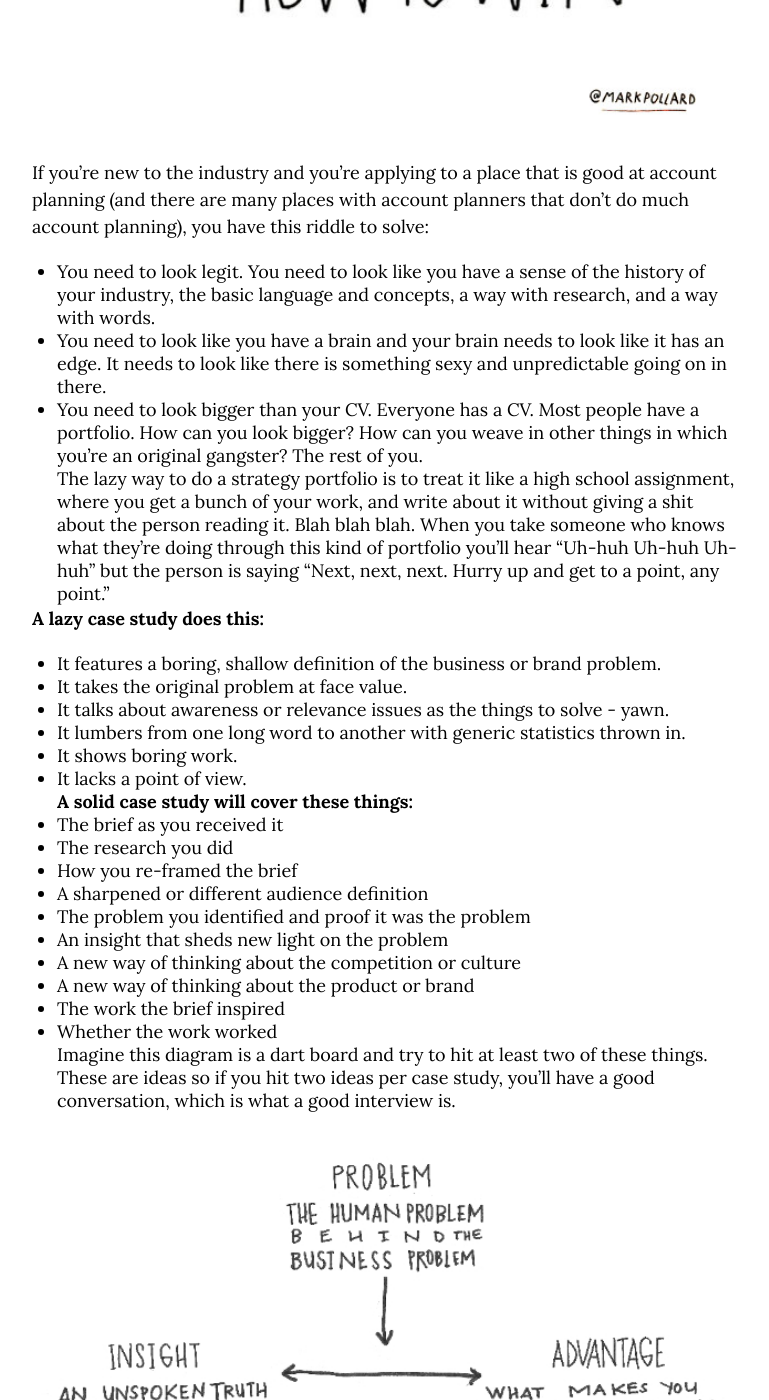
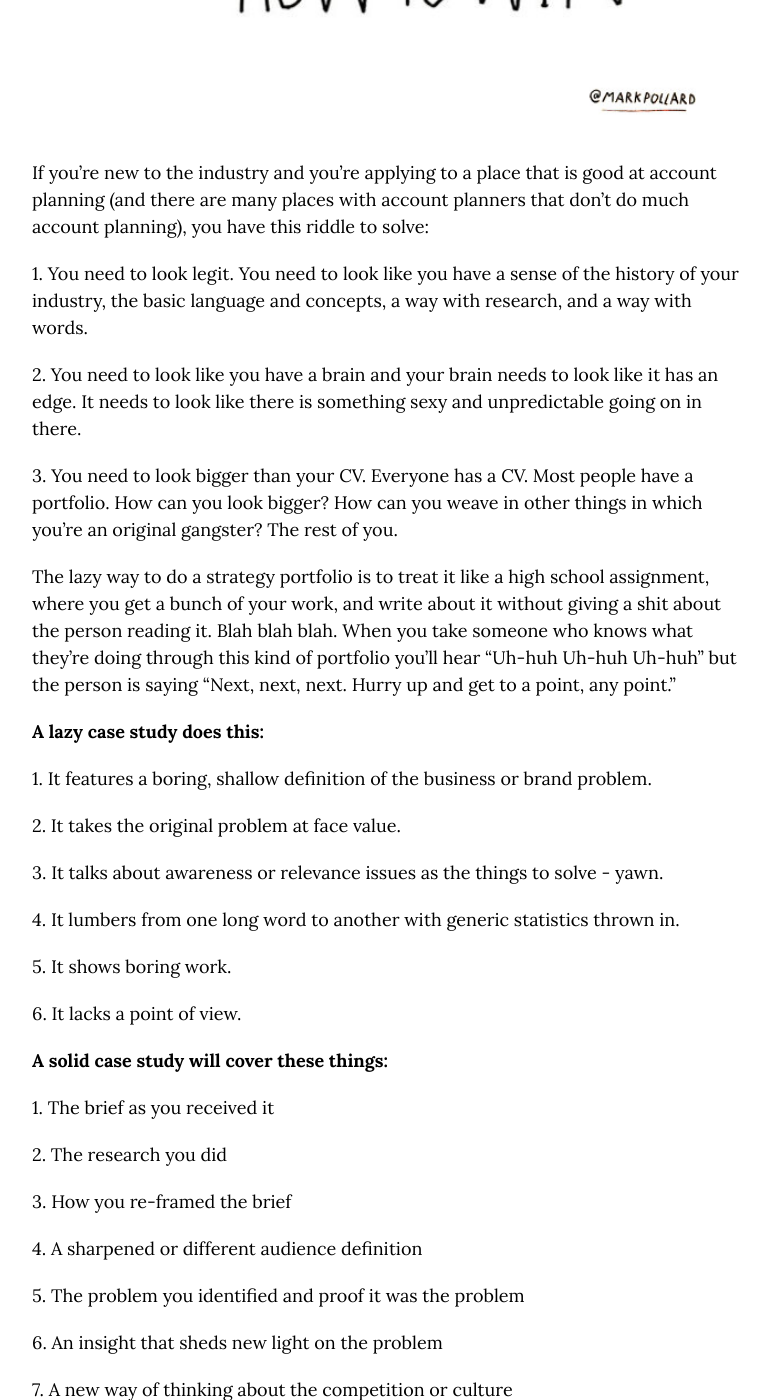
Before and after one commit to markhpollard/markhpollard.github.io, a Jekyll site: the page built from _posts/2019-01-10-your-strategy-portfolio-has-one-critical-job-surprise.markdown, in a window 1280 px wide and 1400 px high, scrolled down 2077 px. Shown: the whole window, without its empty margins (254-1023 px from the left). Built offline with Jekyll 4.4.1, drawn with Linux system fonts in a browser that asks for light colours; nearby versions of some CDN libraries; some of the changed text lies outside the part shown.

Commit message:
Updated Your Strategy Portfolio Has One Critical Job Surprise

```diff
--- a/_posts/2019-01-10-your-strategy-portfolio-has-one-critical-job-surprise.markdown
+++ b/_posts/2019-01-10-your-strategy-portfolio-has-one-critical-job-surprise.markdown
@@ -31,33 +31,53 @@ Also, strategy is an informed opinion about how to win. So have an opinion. Othe
 ![strategy-is-an-informed-opinion.jpeg](/uploads/strategy-is-an-informed-opinion.jpeg)
 
 If you're new to the industry and you're applying to a place that is good at account planning (and there are many places with account planners that don't do much account planning), you have this riddle to solve:
-* You need to look legit. You need to look like you have a sense of the history of your industry, the basic language and concepts, a way with research, and a way with words.
-* You need to look like you have a brain and your brain needs to look like it has an edge. It needs to look like there is something sexy and unpredictable going on in there.
-* You need to look bigger than your CV. Everyone has a CV. Most people have a portfolio. How can you look bigger? How can you weave in other things in which you're an original gangster? The rest of you.
-<br>
+
+1\. You need to look legit. You need to look like you have a sense of the history of your industry, the basic language and concepts, a way with research, and a way with words.
+
+2\. You need to look like you have a brain and your brain needs to look like it has an edge. It needs to look like there is something sexy and unpredictable going on in there.
+
+3\. You need to look bigger than your CV. Everyone has a CV. Most people have a portfolio. How can you look bigger? How can you weave in other things in which you're an original gangster? The rest of you.
+
 The lazy way to do a strategy portfolio is to treat it like a high school assignment, where you get a bunch of your work, and write about it without giving a shit about the person reading it. Blah blah blah. When you take someone who knows what they’re doing through this kind of portfolio you’ll hear “Uh-huh Uh-huh Uh-huh” but the person is saying “Next, next, next. Hurry up and get to a point, any point.”
 
 **A lazy case study does this:**
-* It features a boring, shallow definition of the business or brand problem.
-* It takes the original problem at face value.
-* It talks about awareness or relevance issues as the things to solve - yawn.
-* It lumbers from one long word to another with generic statistics thrown in.
-* It shows boring work.
-* It lacks a point of view.
-<br>
+
+1\. It features a boring, shallow definition of the business or brand problem.
+
+2\. It takes the original problem at face value.
+
+3\. It talks about awareness or relevance issues as the things to solve - yawn.
+
+4\. It lumbers from one long word to another with generic statistics thrown in.
+
+5\. It shows boring work.
+
+6\. It lacks a point of view.
+
 **A solid case study will cover these things:**
-* The brief as you received it
-* The research you did
-* How you re-framed the brief
-* A sharpened or different audience definition
-* The problem you identified and proof it was the problem
-* An insight that sheds new light on the problem
-* A new way of thinking about the competition or culture
-* A new way of thinking about the product or brand
-* The work the brief inspired
-* Whether the work worked
-<br>
-Imagine this diagram is a dart board and try to hit at least two of these things. These are ideas so if you hit two ideas per case study, you’ll have a good conversation, which is what a good interview is.
+
+1\. The brief as you received it
+
+2\. The research you did
+
+3\. How you re-framed the brief
+
+4\. A sharpened or different audience definition
+
+5\. The problem you identified and proof it was the problem
+
+6\. An insight that sheds new light on the problem
+
+7\. A new way of thinking about the competition or culture
+
+8\. A new way of thinking about the product or brand
+
+9\. The work the brief inspired
+
+10\. Whether the work worked
+
+
+Imagine this diagram below is a dart board. Try to hit at least two of these things. These are ideas so if you hit two ideas per case study, you’ll have a good conversation, which is what a good interview is.
 
 ![strategy-framework-mark-pollard.jpg](/uploads/strategy-framework-mark-pollard.jpg)
 
@@ -79,7 +99,6 @@ It's primal.
 
 And if you share your strategy portfolio with an account planner who doesn't want this and they hire you anyway, good luck doing good planning with them. Your presentations will be tidy and full of bullet points and highly agreeable unlike you when you were in your Terrible Twos.
 
-
 ## **Now**
 
 1. Please share this article with at least one person
```
